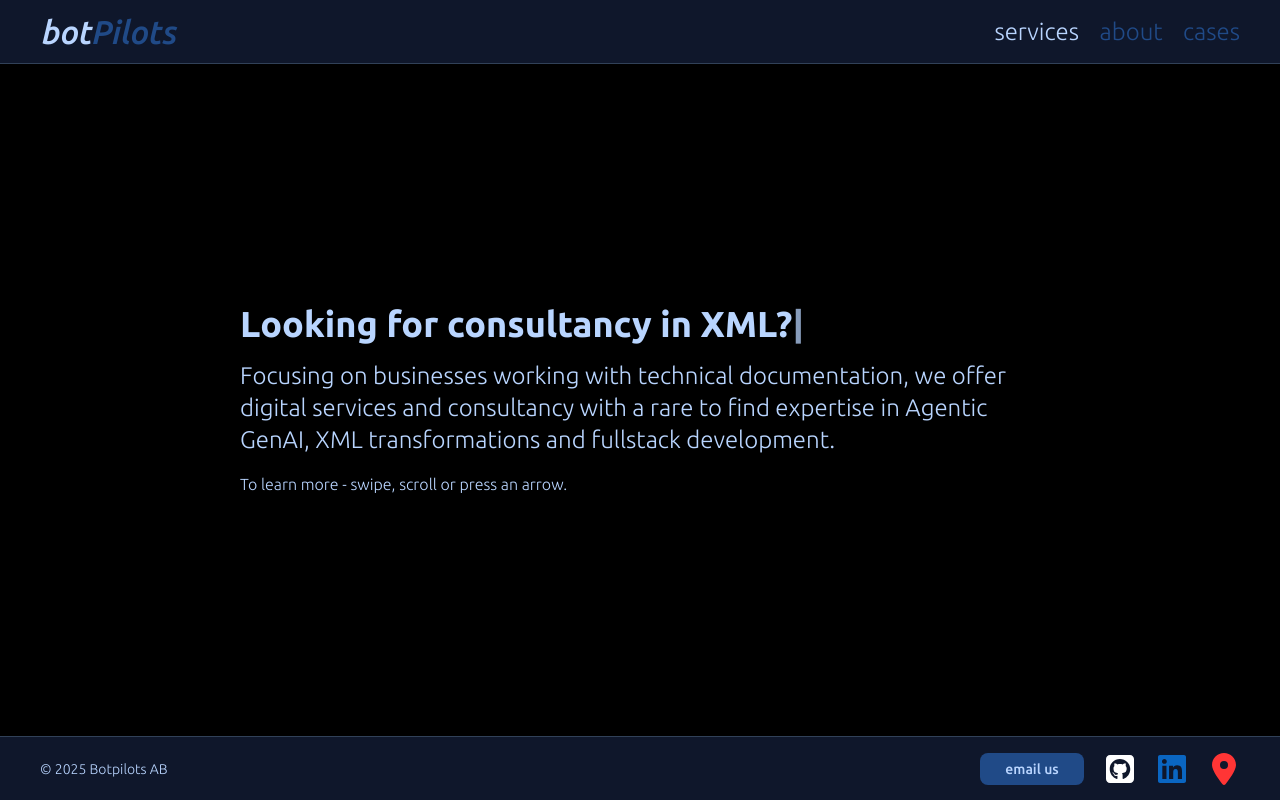
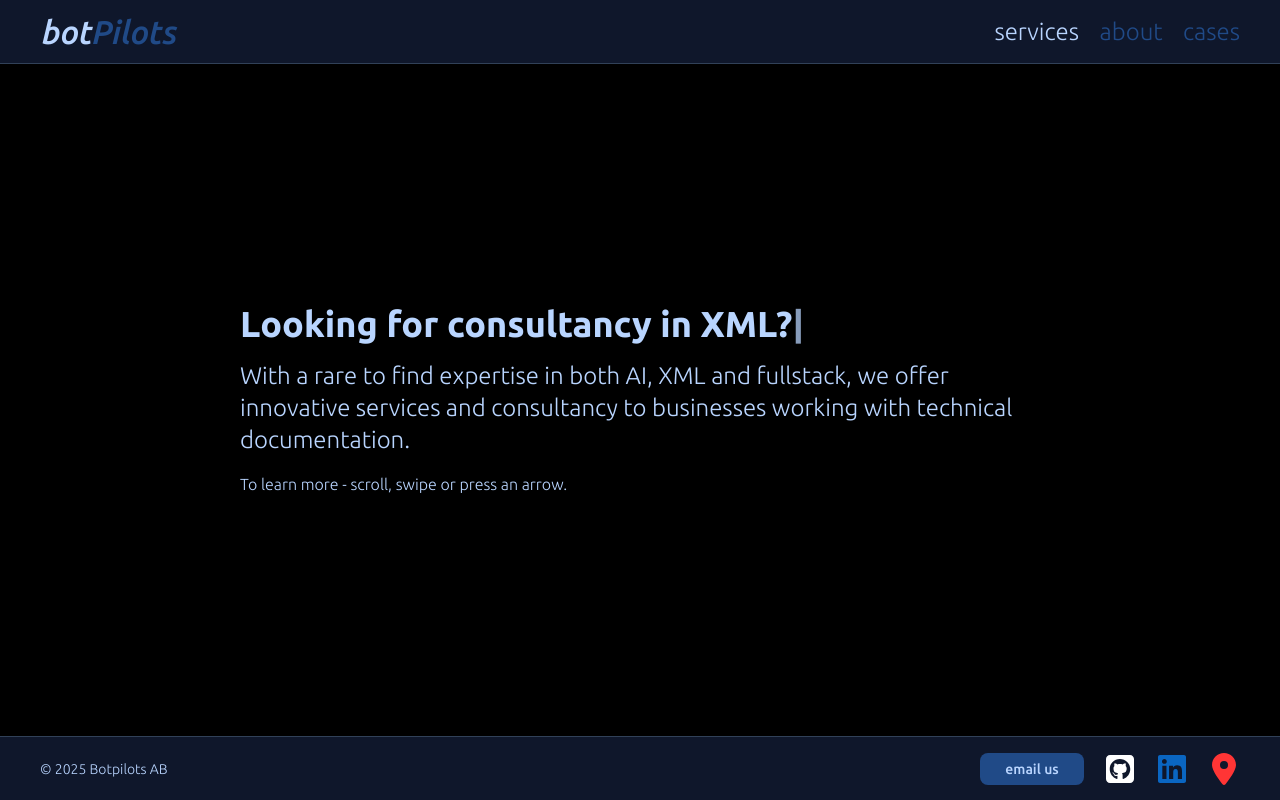
Before and after one commit to botpilots/botpilots-site, a React (Vite) app: page /#services in a window 1280 px wide. Built offline with nearby package versions, Linux system fonts and the light colour scheme.

Commit message:
Amend subtitle, add fade-in.

```diff
--- a/src/components/Services.tsx
+++ b/src/components/Services.tsx
@@ -24,9 +24,14 @@ const Services = (props: { className?: string }) => {
 					wordPause={WORD_PAUSE}
 				/>
 				<h3 className="text-2xl font-light text-left">
-				Focusing on businesses working with technical documentation, we offer digital services and consultancy with a rare to find expertise in Agentic GenAI, XML transformations and fullstack development.
+				With a rare to find expertise in both AI, XML and fullstack, we offer innovative services and consultancy to businesses working with technical documentation.
 				</h3>
-				<p className='text-left'>To learn more - swipe, scroll or press an arrow.</p>
+				<p
+					className='text-left fade-in'
+					style={{ animationDuration: '1s', animationDelay: '3s' }}
+				>
+					To learn more - scroll, swipe or press an arrow.
+				</p>
 			</div>
 
 		</div>
--- a/src/index.css
+++ b/src/index.css
@@ -144,3 +144,20 @@ html {
 		50% { transform: skewX(20deg); }
 		100% { transform: skewX(0deg); }
 	}
+
+	@keyframes fadeIn {
+		from {
+			opacity: 0;
+			transform: translateY(-20px);
+		}
+		to {
+			opacity: 1;
+			transform: translateY(0);
+		}
+	}
+
+	  .fade-in {
+		animation-name: fadeIn;
+		animation-fill-mode: forwards; /* Keep the state of the last keyframe */
+		opacity: 0; /* Start as invisible */
+	  }
```
